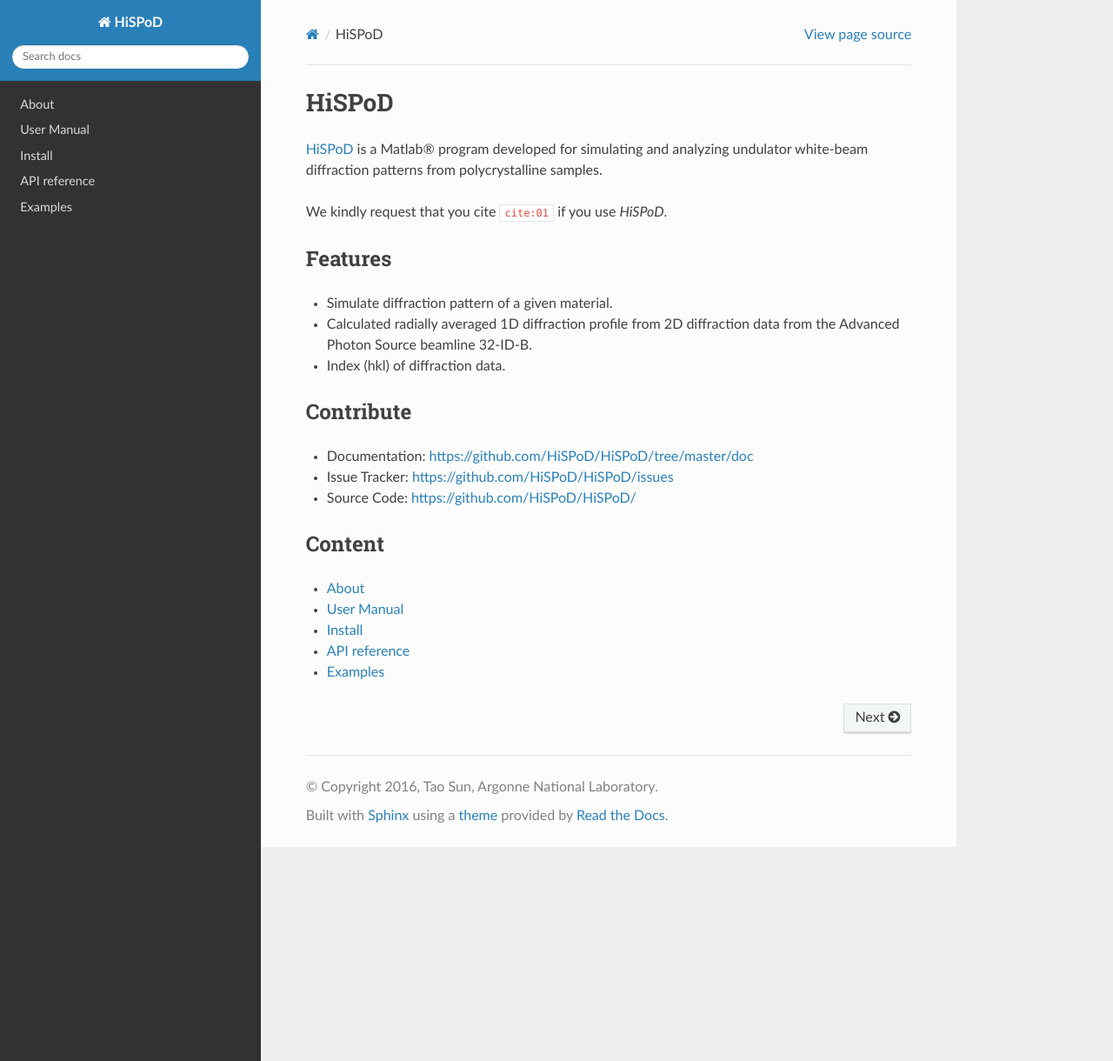
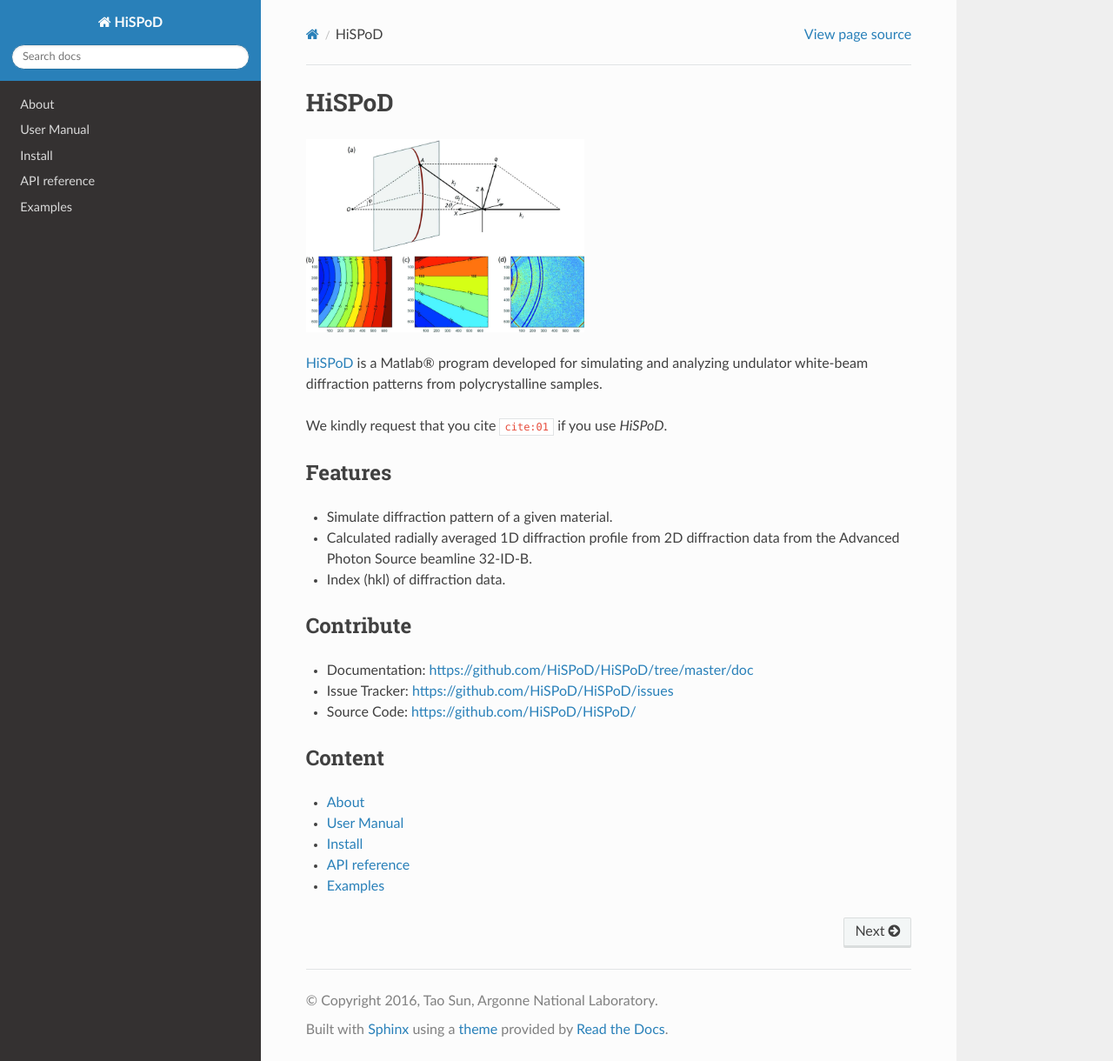
Before and after one commit to HiSPoD/HiSPoD, a Sphinx documentation site: the page built from doc/index.rst, in a window 1280 px wide and 1220 px high. Shown: the whole window at 87% size. Built offline with Sphinx 7.4.7 and the Read the Docs theme 2.0.0, drawn with Linux system fonts in a browser that asks for light colours; pages that are not in the unit, such as notebooks, are missing from menus; cross-references to code outside the pages are shown as plain code.

Commit message:
added logo image

```diff
--- a/doc/index.rst
+++ b/doc/index.rst
@@ -1,6 +1,10 @@
 ======
 HiSPoD
 ======
+
+.. image:: source/manual/figures/hispod-logo.jpg
+   :width: 320px
+   :alt: convnet
 
 `HiSPoD <https://github.com/HiSPoD/HiSPoD>`_ is a Matlab®
 program developed for simulating and analyzing undulator
```
Also changed, not shown: doc/source/manual/figures/hispod-logo.jpg (added).
